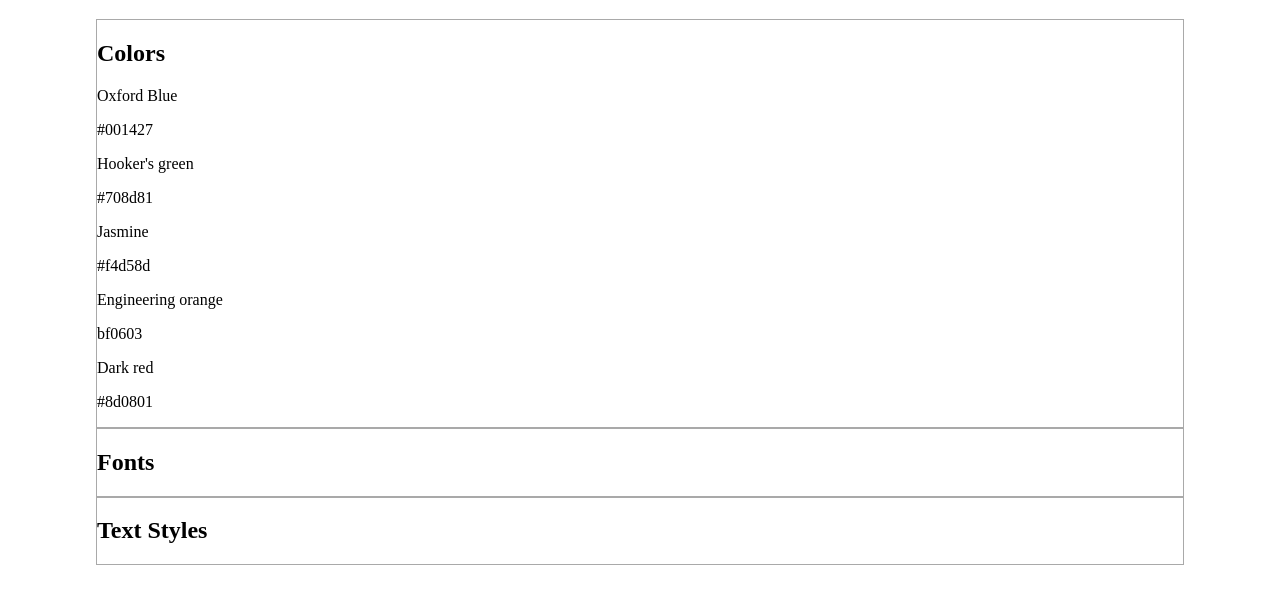
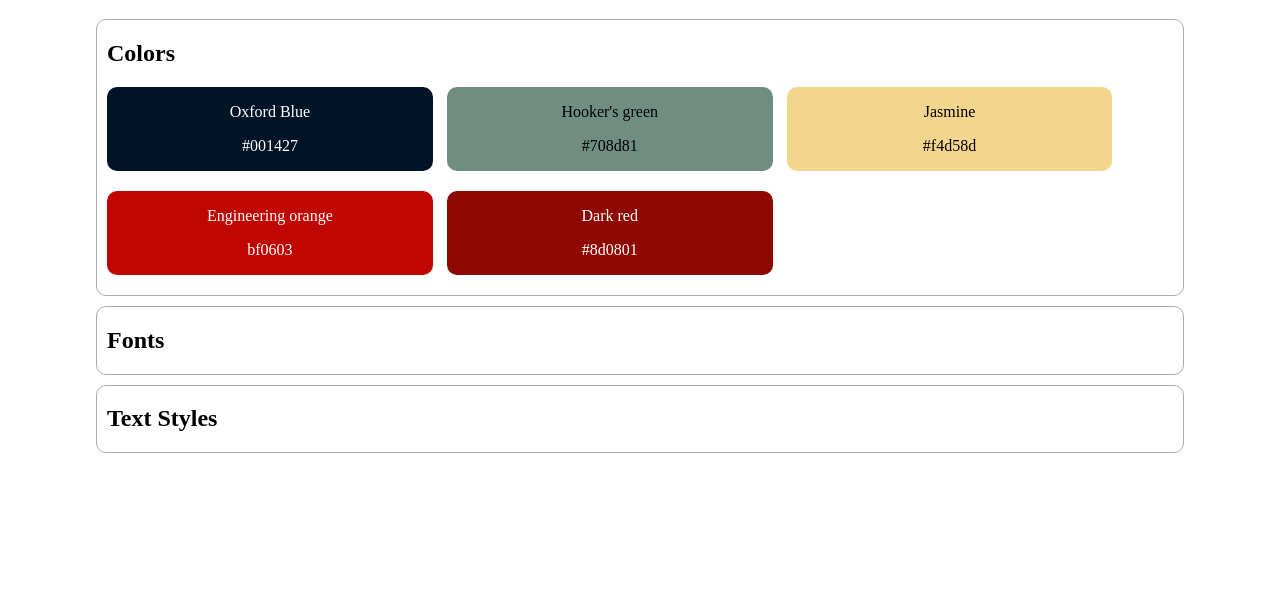
Before and after one commit to yk-david/My-Website-Style-Guide, a plain HTML site: page index.html in a window 1280 px wide. Shown: the part 61-664 px from the top of the page. Drawn offline with Linux system fonts and the light colour scheme.

Commit message:
color styling

```diff
--- a/index.html
+++ b/index.html
@@ -11,7 +11,7 @@
     </header>
     <main>
       <section class='colors'>
-        <h2>Colors</h2>
+        <h2 class='title'>Colors</h2>
         <div class='color-class'>
           <div class='col-1'>
             <p>Oxford Blue</p>
@@ -36,10 +36,10 @@
         </div>
       </section>
       <section class='fonts'>
-        <h2>Fonts</h2>
+        <h2 class='title'>Fonts</h2>
       </section>
       <section class='text-styles'>
-        <h1>Text Styles</h1>
+        <h1 class='title'>Text Styles</h1>
       </section>
     </main>
   </body>
--- a/style.css
+++ b/style.css
@@ -3,6 +3,66 @@ body {
   margin: 0 auto;
 }
 
-main > section {
+main section {
   border: 1px solid darkgray;
+  border-radius: 10px;
+  margin: 10px auto;
 }
+
+section .title {
+  margin-left: 10px;
+}
+
+.col-1 {
+  display: inline-block;
+  width: 30%;
+  background-color: #001427;
+  color: white;
+  margin-left: 10px;
+  margin-bottom: 20px;
+  text-align: center;
+  border-radius: 10px;
+}
+
+.col-2 {
+  display: inline-block;
+  width: 30%;
+  background-color: #708d81;
+  color: black;
+  margin-left: 10px;
+  margin-bottom: 20px;
+  text-align: center;
+  border-radius: 10px;
+}
+
+.col-3 {
+  display: inline-block;
+  width: 30%;
+  background-color: #f4d58d;
+  color: black;
+  margin-left: 10px;
+  text-align: center;
+  border-radius: 10px;
+}
+
+.col-4 {
+  display: inline-block;
+  width: 30%;
+  background-color: #bf0603;
+  color: white;
+  margin-left: 10px;
+  margin-bottom: 20px;
+  text-align: center;
+  border-radius: 10px;
+}
+
+.col-5 {
+  display: inline-block;
+  width: 30%;
+  background-color: #8d0801;
+  color: white;
+  margin-left: 10px;
+  margin-bottom: 20px;
+  text-align: center;
+  border-radius: 10px;
+}
```
